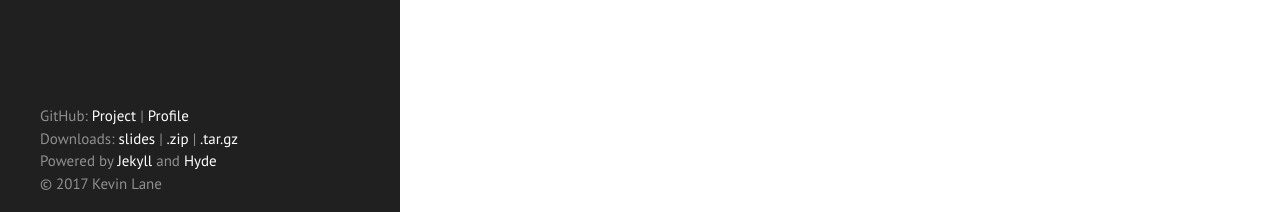
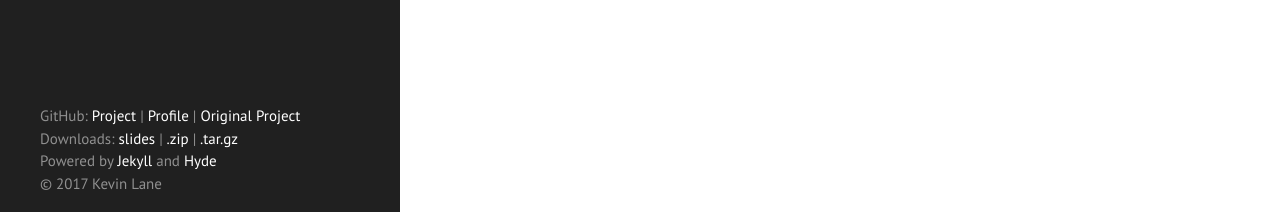
Before and after one commit to cedev935/databall-betting, a Jekyll site: the page built from docs/_pages/covers.md, in a window 1280 px wide. Shown: the part 685-897 px from the top of the page. Built offline with Jekyll 4.4.1, drawn with Linux system fonts in a browser that asks for light colours.

Commit message:
Add link to original project in footer

```diff
--- a/docs/_includes/footer.html
+++ b/docs/_includes/footer.html
@@ -1,7 +1,8 @@
 <footer class="sidebar-footer">
   <p>GitHub:
     <a href="{{ site.github.repository_url }}">Project</a> |
-    <a href="{{ site.github.owner_url }}">Profile</a>
+    <a href="{{ site.github.owner_url }}">Profile</a> |
+    <a href="https://klane.github.io/databall1">Original Project</a>
   </p>
   <p>Downloads:
     <a href="https://rawgit.com/klane/databall/master/report/databall-slides.pdf">slides</a> |
```
